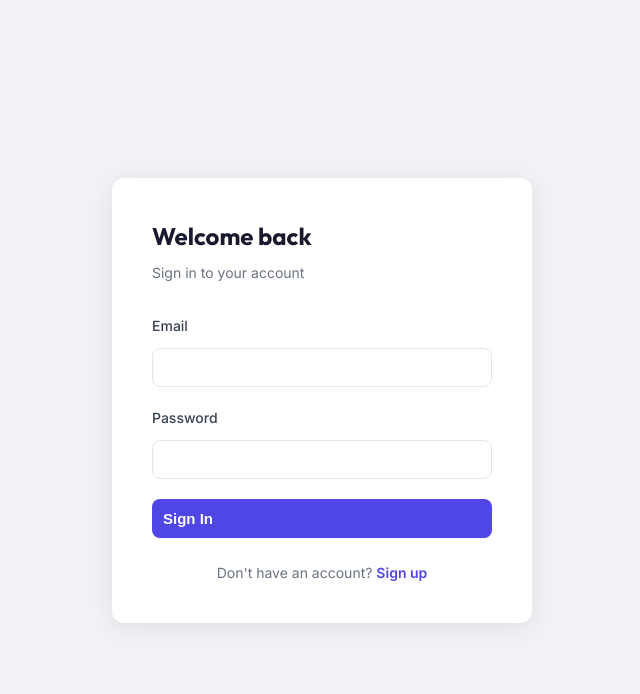
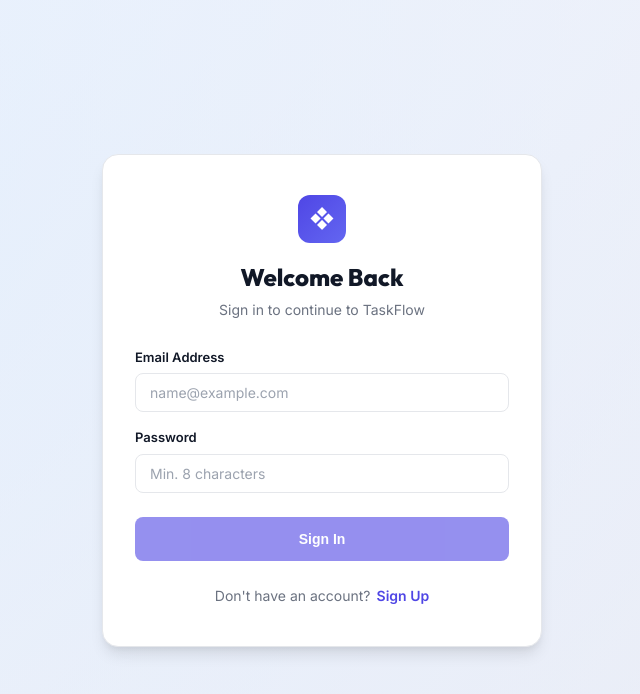
Before and after one commit to isalip16/task-management-system, an Angular app in the folder task-management-frontend/: page /auth/login in a window 1280 px wide. Shown: the top 694 px of the page, without its empty margins (318-958 px from the left). Built offline with nearby package versions, Linux system fonts and the light colour scheme.

Commit message:
style(auth): apply consistent styling to login and register pages

```diff
--- a/task-management-frontend/src/app/features/auth/auth.scss
+++ b/task-management-frontend/src/app/features/auth/auth.scss
@@ -3,110 +3,77 @@
   justify-content: center;
   align-items: center;
   min-height: 100vh;
-    background-color: #f0f2f5;
+  width: 100%;
+  background: radial-gradient(circle at 10% 20%, rgba(219, 234, 254, 0.6) 0.1%, rgba(245, 243, 255, 0.4) 90.1%), linear-gradient(135deg, #f8fafc 0%, #e2e8f0 100%);
+  padding: 24px;
 }
 
 .auth-card {
-    background: #ffffff;
+  width: 100%;
+  max-width: 440px;
+  background-color: var(--bg-card);
+  border-radius: 16px;
+  padding: 40px 32px;
+  box-shadow: var(--shadow-lg);
+  border: 1px solid var(--border-color);
+}
+
+.auth-header {
+  display: flex;
+  flex-direction: column;
+  align-items: center;
+  text-align: center;
+  margin-bottom: 28px;
+
+  .brand-badge {
+    display: flex;
+    align-items: center;
+    justify-content: center;
+    width: 48px;
+    height: 48px;
+    background: linear-gradient(135deg, var(--primary-color) 0%, #6366f1 100%);
+    color: var(--text-inverse);
     border-radius: 12px;
-    box-shadow: 0 4px 24px rgba(0, 0, 0, 0.08);
-    padding: 40px;
-    width: 100%;
-    max-width: 420px;
-
-    h2 {
-        margin: 0 0 8px 0;
+    margin-bottom: 16px;
     font-size: 24px;
     font-weight: 700;
-        color: #1a1a2e;
   }
 
-    p.subtitle {
-        margin: 0 0 32px 0;
-        color: #6b7280;
+  .auth-title {
+    font-size: 24px;
+    font-weight: 800;
+    color: var(--text-main);
+  }
+
+  .auth-subtitle {
     font-size: 14px;
+    color: var(--text-muted);
+    margin-top: 4px;
   }
 }
 
-.form-group {
-    margin-bottom: 20px;
+.auth-form {
+  display: flex;
+  flex-direction: column;
 
-    label {
-        display: block;
-        margin-bottom: 6px;
-        font-size: 14px;
-        font-weight: 500;
-        color: #374151;
-    }
-
-    input {
-        width: 100%;
-        padding: 10px 14px;
-        border: 1.5px solid #e5e7eb;
-        border-radius: 8px;
-        font-size: 14px;
-        color: #1a1a2e;
-        outline: none;
-        transition: border-color 0.2s;
-        box-sizing: border-box;
-
-        &:focus {
-            border-color: #4f46e5;
-        }
-
-        &.is-invalid {
-            border-color: #ef4444;
-        }
-    }
-
-    .error-msg {
-        display: block;
-        margin-top: 5px;
-        font-size: 12px;
-        color: #ef4444;
-    }
-}
-
-.alert-error {
-    background: #fef2f2;
-    border: 1px solid #fecaca;
-    border-radius: 8px;
-    padding: 10px 14px;
-    font-size: 13px;
-    color: #dc2626;
-    margin-bottom: 20px;
-}
-
-.btn-primary {
-    width: 100%;
-    padding: 11px;
-    background-color: #4f46e5;
-    color: white;
-    border: none;
-    border-radius: 8px;
-    font-size: 15px;
-    font-weight: 600;
-    cursor: pointer;
-    transition: background-color 0.2s, opacity 0.2s;
-
-    &:hover:not(:disabled) {
-        background-color: #4338ca;
-    }
-
-    &:disabled {
-        opacity: 0.6;
-        cursor: not-allowed;
+  .btn-submit {
+    margin-top: 8px;
+    height: 44px;
+    justify-content: center;
   }
 }
 
 .auth-footer {
-    text-align: center;
+  display: flex;
+  align-items: center;
+  justify-content: center;
+  gap: 6px;
   margin-top: 24px;
   font-size: 14px;
-    color: #6b7280;
+  color: var(--text-muted);
 
   a {
-        color: #4f46e5;
+    color: var(--primary-color);
     font-weight: 600;
     text-decoration: none;
 
--- a/task-management-frontend/src/app/features/auth/login/login.html
+++ b/task-management-frontend/src/app/features/auth/login/login.html
@@ -1,47 +1,56 @@
 <div class="auth-card">
-  <h2>Welcome back</h2>
-  <p class="subtitle">Sign in to your account</p>
+  <div class="auth-header">
+    <span class="brand-badge">❖</span>
+    <h2 class="auth-title">Welcome Back</h2>
+    <p class="auth-subtitle">Sign in to continue to TaskFlow</p>
+  </div>
 
-  <form [formGroup]="loginForm" (ngSubmit)="onSubmit()">
+  @if (errorMessage) {
+    <div class="alert-error">
+      <span>{{ errorMessage }}</span>
+    </div>
+  }
 
+  <form [formGroup]="loginForm" (ngSubmit)="onSubmit()" class="auth-form">
     <div class="form-group">
-      <label>Email</label>
+      <label for="email">Email Address</label>
       <input
         type="email"
+        id="email"
         formControlName="email"
-        [class.is-invalid]="f['email'].touched && f['email'].errors"
-      />
-      @if (f['email'].touched && f['email'].errors?.['required']) {
-        <span class="error-msg">Email is required</span>
-      }
-      @if (f['email'].touched && f['email'].errors?.['email']) {
-        <span class="error-msg">Please enter a valid email</span>
+        placeholder="name@example.com"
+        [class.is-invalid]="f['email'].touched && f['email'].invalid" />
+      @if (f['email'].touched && f['email'].errors) {
+        <span class="error-msg">
+          @if (f['email'].errors['required']) { Email is required }
+          @if (f['email'].errors['email']) { Please enter a valid email }
+        </span>
       }
     </div>
 
     <div class="form-group">
-      <label>Password</label>
+      <label for="password">Password</label>
       <input
         type="password"
+        id="password"
         formControlName="password"
-        [class.is-invalid]="f['password'].touched && f['password'].errors"
-      />
-      @if (f['password'].touched && f['password'].errors?.['minlength']) {
-        <span class="error-msg">Password must be at least 8 characters</span>
+        placeholder="Min. 8 characters"
+        [class.is-invalid]="f['password'].touched && f['password'].invalid" />
+      @if (f['password'].touched && f['password'].errors) {
+        <span class="error-msg">
+          @if (f['password'].errors['required']) { Password is required }
+          @if (f['password'].errors['minlength']) { Password must be at least 8 characters }
+        </span>
       }
     </div>
 
-    @if (errorMessage) {
-      <div class="alert-error">{{ errorMessage }}</div>
-    }
-
-    <button type="submit" class="btn-primary" [disabled]="isLoading">
+    <button type="submit" class="btn-primary btn-submit" [disabled]="loginForm.invalid || isLoading">
       {{ isLoading ? 'Signing in...' : 'Sign In' }}
     </button>
-
   </form>
 
   <div class="auth-footer">
-    Don't have an account? <a routerLink="/auth/register">Sign up</a>
+    <span>Don't have an account?</span>
+    <a routerLink="/auth/register">Sign Up</a>
   </div>
 </div>
--- a/task-management-frontend/src/app/features/auth/register/register.html
+++ b/task-management-frontend/src/app/features/auth/register/register.html
@@ -1,68 +1,72 @@
 <div class="auth-card">
-  <h2>Create account</h2>
-  <p class="subtitle">Start managing your projects today</p>
+  <div class="auth-header">
+    <span class="brand-badge">❖</span>
+    <h2 class="auth-title">Create Account</h2>
+    <p class="auth-subtitle">Start managing your projects today</p>
+  </div>
 
-  <form [formGroup]="registerForm" (ngSubmit)="onSubmit()">
+  @if (errorMessage) {
+    <div class="alert-error">
+      <span>{{ errorMessage }}</span>
+    </div>
+  }
 
+  <form [formGroup]="registerForm" (ngSubmit)="onSubmit()" class="auth-form">
     <div class="form-group">
-      <label>Full Name</label>
+      <label for="name">Full Name</label>
       <input
         type="text"
+        id="name"
         formControlName="name"
         placeholder="Alice Johnson"
-        [class.is-invalid]="f['name'].touched && f['name'].errors"
-      />
-      @if (f['name'].touched && f['name'].errors?.['required']) {
-        <span class="error-msg">Name is required</span>
-      }
-      @if (f['name'].touched && f['name'].errors?.['minlength']) {
-        <span class="error-msg">Name must be at least 2 characters</span>
+        [class.is-invalid]="f['name'].touched && f['name'].invalid" />
+      @if (f['name'].touched && f['name'].errors) {
+        <span class="error-msg">
+          @if (f['name'].errors['required']) { Name is required }
+          @if (f['name'].errors['minlength']) { Name must be at least 2 characters }
+        </span>
       }
     </div>
 
     <div class="form-group">
-      <label>Email</label>
+      <label for="email">Email Address</label>
       <input
         type="email"
+        id="email"
         formControlName="email"
         placeholder="alice@example.com"
-        [class.is-invalid]="f['email'].touched && f['email'].errors"
-      />
-      @if (f['email'].touched && f['email'].errors?.['required']) {
-        <span class="error-msg">Email is required</span>
-      }
-      @if (f['email'].touched && f['email'].errors?.['email']) {
-        <span class="error-msg">Please enter a valid email</span>
+        [class.is-invalid]="f['email'].touched && f['email'].invalid" />
+      @if (f['email'].touched && f['email'].errors) {
+        <span class="error-msg">
+          @if (f['email'].errors['required']) { Email is required }
+          @if (f['email'].errors['email']) { Please enter a valid email }
+        </span>
       }
     </div>
 
     <div class="form-group">
-      <label>Password</label>
+      <label for="password">Password</label>
       <input
         type="password"
+        id="password"
         formControlName="password"
         placeholder="Min. 8 characters"
-        [class.is-invalid]="f['password'].touched && f['password'].errors"
-      />
-      @if (f['password'].touched && f['password'].errors?.['required']) {
-        <span class="error-msg">Password is required</span>
-      }
-      @if (f['password'].touched && f['password'].errors?.['minlength']) {
-        <span class="error-msg">Password must be at least 8 characters</span>
+        [class.is-invalid]="f['password'].touched && f['password'].invalid" />
+      @if (f['password'].touched && f['password'].errors) {
+        <span class="error-msg">
+          @if (f['password'].errors['required']) { Password is required }
+          @if (f['password'].errors['minlength']) { Password must be at least 8 characters }
+        </span>
       }
     </div>
 
-    @if (errorMessage) {
-      <div class="alert-error">{{ errorMessage }}</div>
-    }
-
-    <button type="submit" class="btn-primary" [disabled]="isLoading">
+    <button type="submit" class="btn-primary btn-submit" [disabled]="registerForm.invalid || isLoading">
       {{ isLoading ? 'Creating account...' : 'Create Account' }}
     </button>
-
   </form>
 
   <div class="auth-footer">
-    Already have an account? <a routerLink="/auth/login">Sign in</a>
+    <span>Already have an account?</span>
+    <a routerLink="/auth/login">Sign In</a>
   </div>
 </div>
```
Also changed, not shown: task-management-frontend/src/app/features/auth/login/login.ts (+12 -6 lines), task-management-frontend/src/app/features/auth/register/register.ts (+7 -2 lines). Lines whose indentation alone changed are shown as unchanged.
